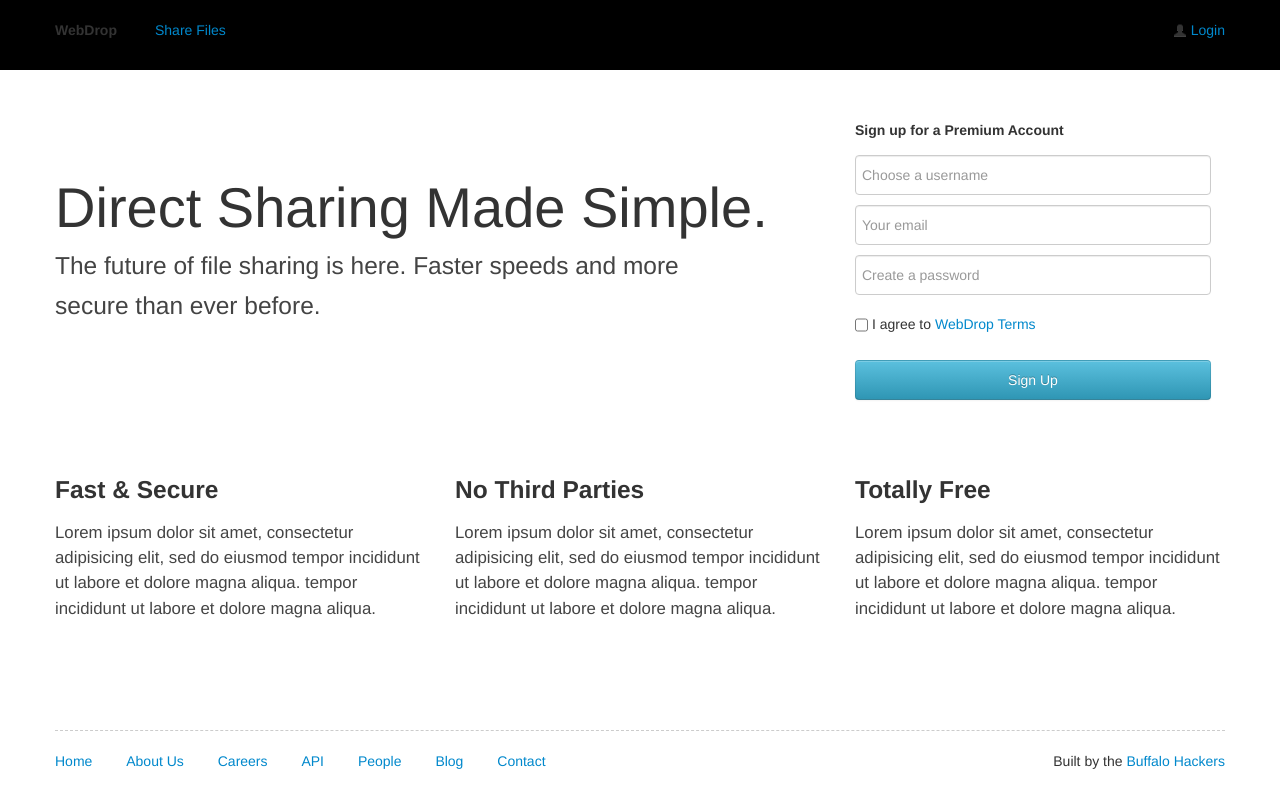
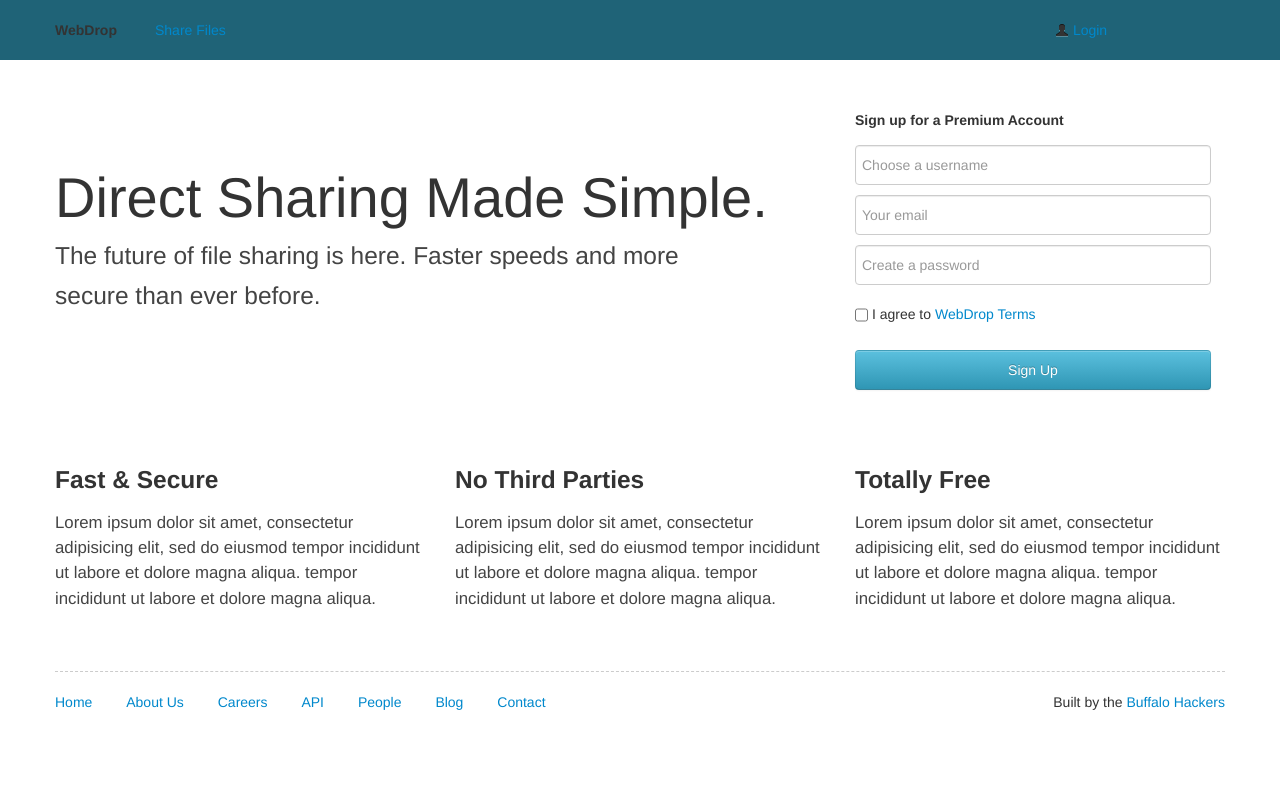
Before and after one commit to buffalohackers/WebDrop, a Flask app: page / in a window 1280 px wide. Run offline with Flask 2, Linux system fonts and the light colour scheme; some libraries are stand-ins or nearby versions.

Commit message:
no more static footer

```diff
--- a/static/css/styles.css
+++ b/static/css/styles.css
@@ -20,7 +20,7 @@ body {
 
 .top-login {
 	padding: 20px 0;
-	background-color: #000;
+	background-color: #1f6377;
 }
 
 .sign-up form input {
@@ -75,11 +75,8 @@ body {
 	border-top: 1px dashed #ccc;
 }
 
-.wrapper {
-	min-height: 100%;
-	height: auto !important;
-	height: 100%;
-	margin: 0 auto -70px
+.footer {
+	margin-top: 50px;
 }
 
 .message button {
--- a/templates/splash.html
+++ b/templates/splash.html
@@ -21,13 +21,13 @@
     <div class="container">
         <div class="row">
             <div class="span1">
-                <p><strong>WebDrop</strong></p>
+                <strong>WebDrop</strong>
             </div>
             <div class="span9">
                 <a href="/upload">Share Files</a>
             </div>
             <div class="span2">
-                <p class="pull-right"><i class="icon-user"></i> <a href="#">Login</a> </p>
+                <i class="icon-user"></i> <a href="#">Login</a>
             </div>
         </div>
     </div>
```
